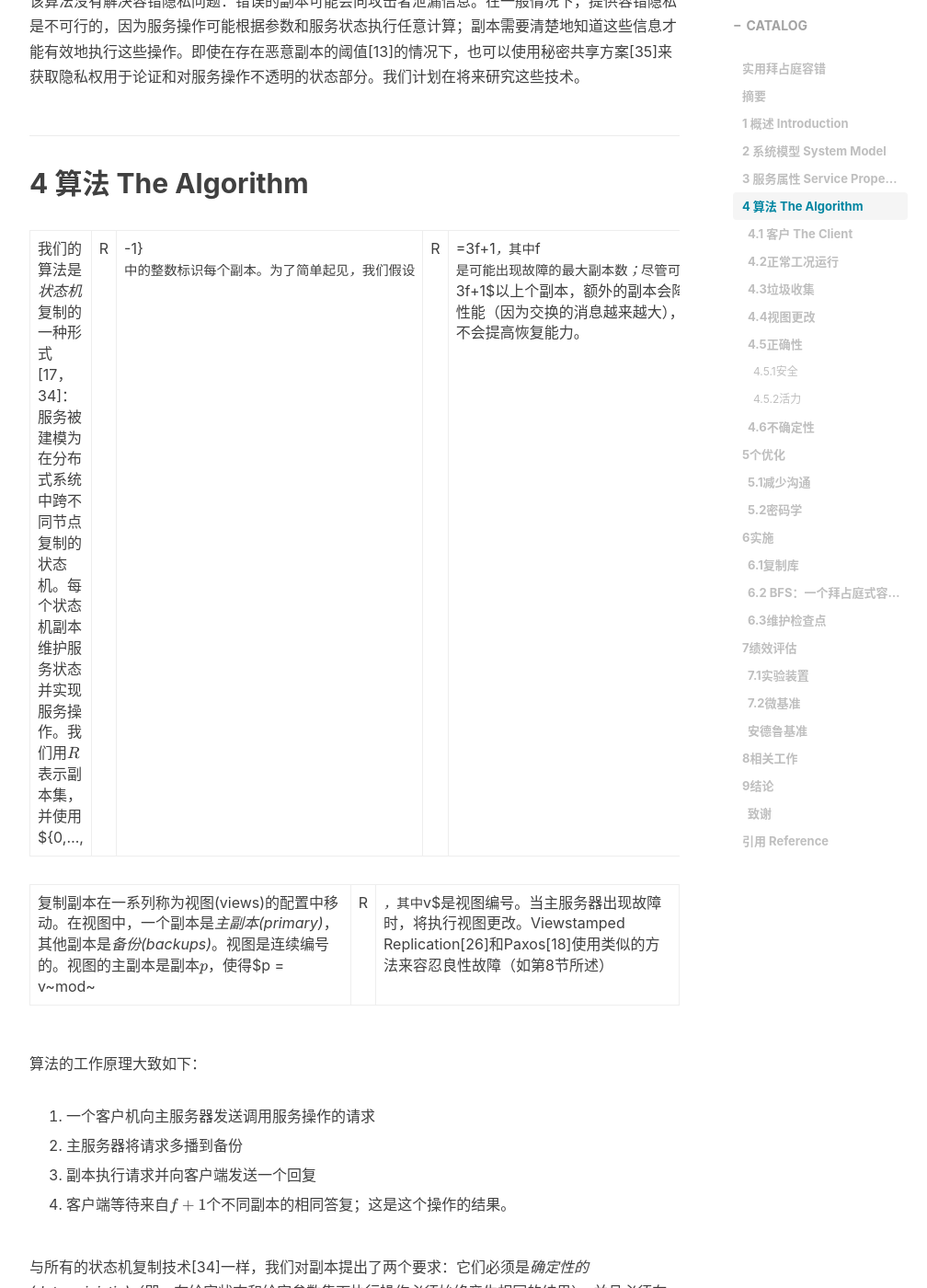
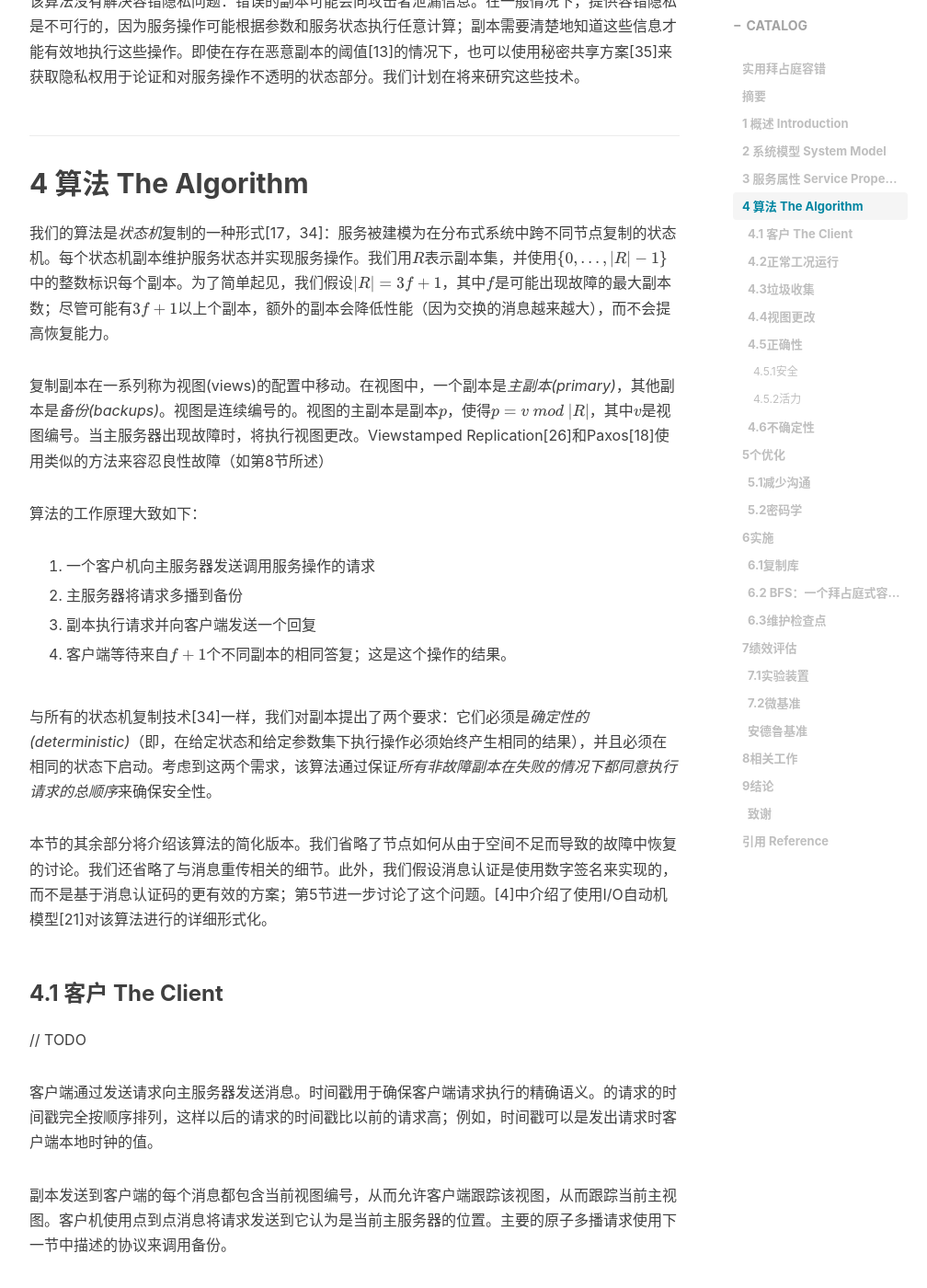
Before and after one commit to MessiahChen/MessiahChen.github.io, a Jekyll site: the page built from _posts/2020-07-16-PBFT.markdown, in a window 1280 px wide and 1400 px high, scrolled down 4352 px. Shown: the whole window at 92% size, without its empty margins (233-1241 px from the left). Built offline with Jekyll 4.4.1, drawn with Linux system fonts in a browser that asks for light colours; nearby versions of some CDN libraries; formulas are drawn with MathJax 3; comment, search, counter and statistics services are not loaded.

Commit message:
post update

```diff
--- a/_posts/2020-07-16-PBFT.markdown
+++ b/_posts/2020-07-16-PBFT.markdown
@@ -76,9 +76,9 @@ tags:
 
 ## 4 算法 The Algorithm
 
-我们的算法是*状态机*复制的一种形式[17，34]：服务被建模为在分布式系统中跨不同节点复制的状态机。每个状态机副本维护服务状态并实现服务操作。我们用$R$表示副本集，并使用$\{0,...,|R|-1\}$中的整数标识每个副本。为了简单起见，我们假设$|R|=3f+1$，其中$f$是可能出现故障的最大副本数；尽管可能有$3f+1$以上个副本，额外的副本会降低性能（因为交换的消息越来越大），而不会提高恢复能力。
+我们的算法是*状态机*复制的一种形式[17，34]：服务被建模为在分布式系统中跨不同节点复制的状态机。每个状态机副本维护服务状态并实现服务操作。我们用$R$表示副本集，并使用$\lbrace0,...,\vert R\vert -1\rbrace$中的整数标识每个副本。为了简单起见，我们假设$\vert R\vert=3f+1$，其中$f$是可能出现故障的最大副本数；尽管可能有$3f+1$以上个副本，额外的副本会降低性能（因为交换的消息越来越大），而不会提高恢复能力。
 
-复制副本在一系列称为视图(views)的配置中移动。在视图中，一个副本是*主副本(primary)*，其他副本是*备份(backups)*。视图是连续编号的。视图的主副本是副本$p$，使得$p = v~mod~|R|$，其中$v$是视图编号。当主服务器出现故障时，将执行视图更改。Viewstamped Replication[26]和Paxos[18]使用类似的方法来容忍良性故障（如第8节所述）
+复制副本在一系列称为视图(views)的配置中移动。在视图中，一个副本是*主副本(primary)*，其他副本是*备份(backups)*。视图是连续编号的。视图的主副本是副本$p$，使得$p = v~mod~\vert R\vert$，其中$v$是视图编号。当主服务器出现故障时，将执行视图更改。Viewstamped Replication[26]和Paxos[18]使用类似的方法来容忍良性故障（如第8节所述）
 
 算法的工作原理大致如下：
 
```
